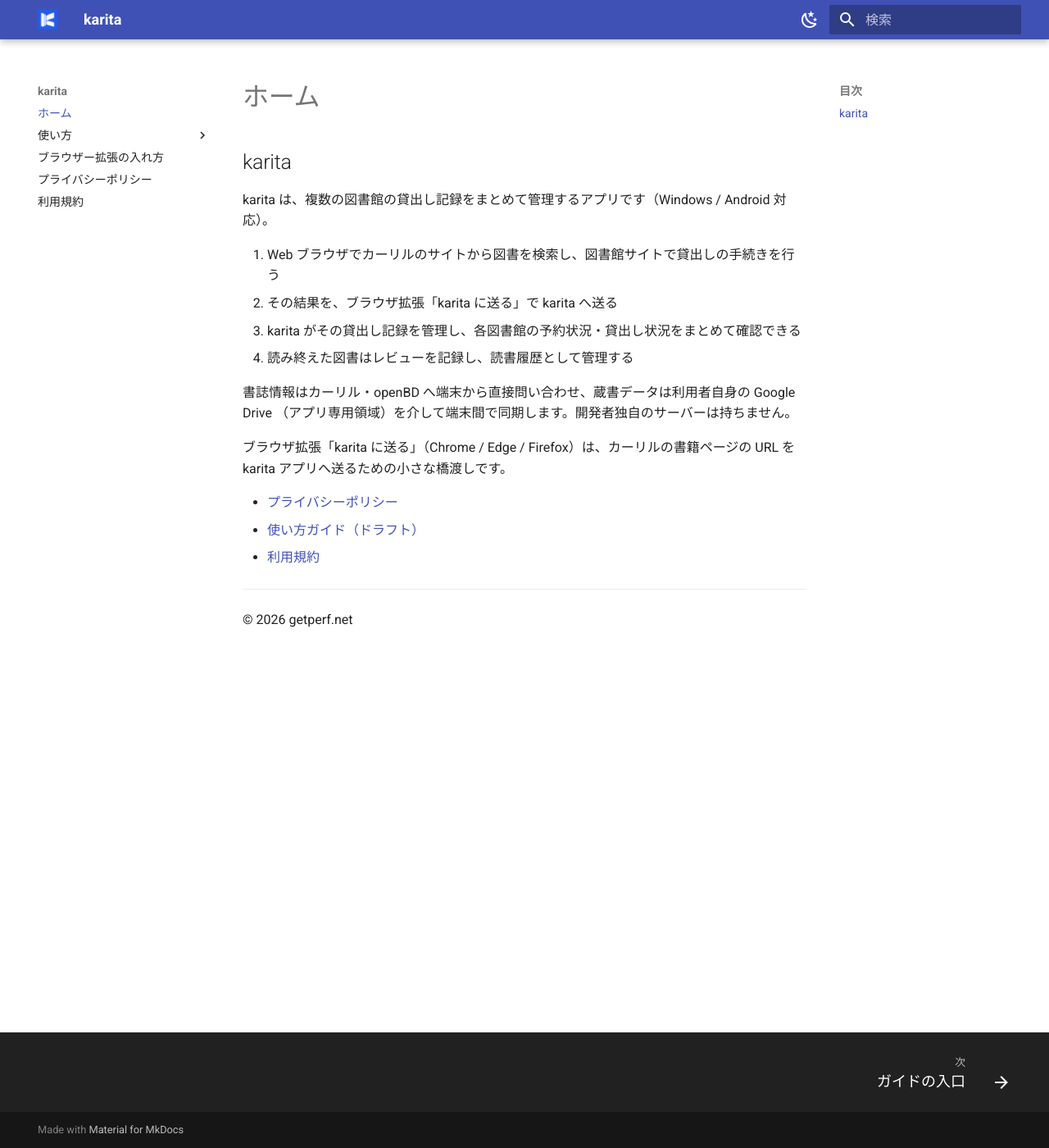
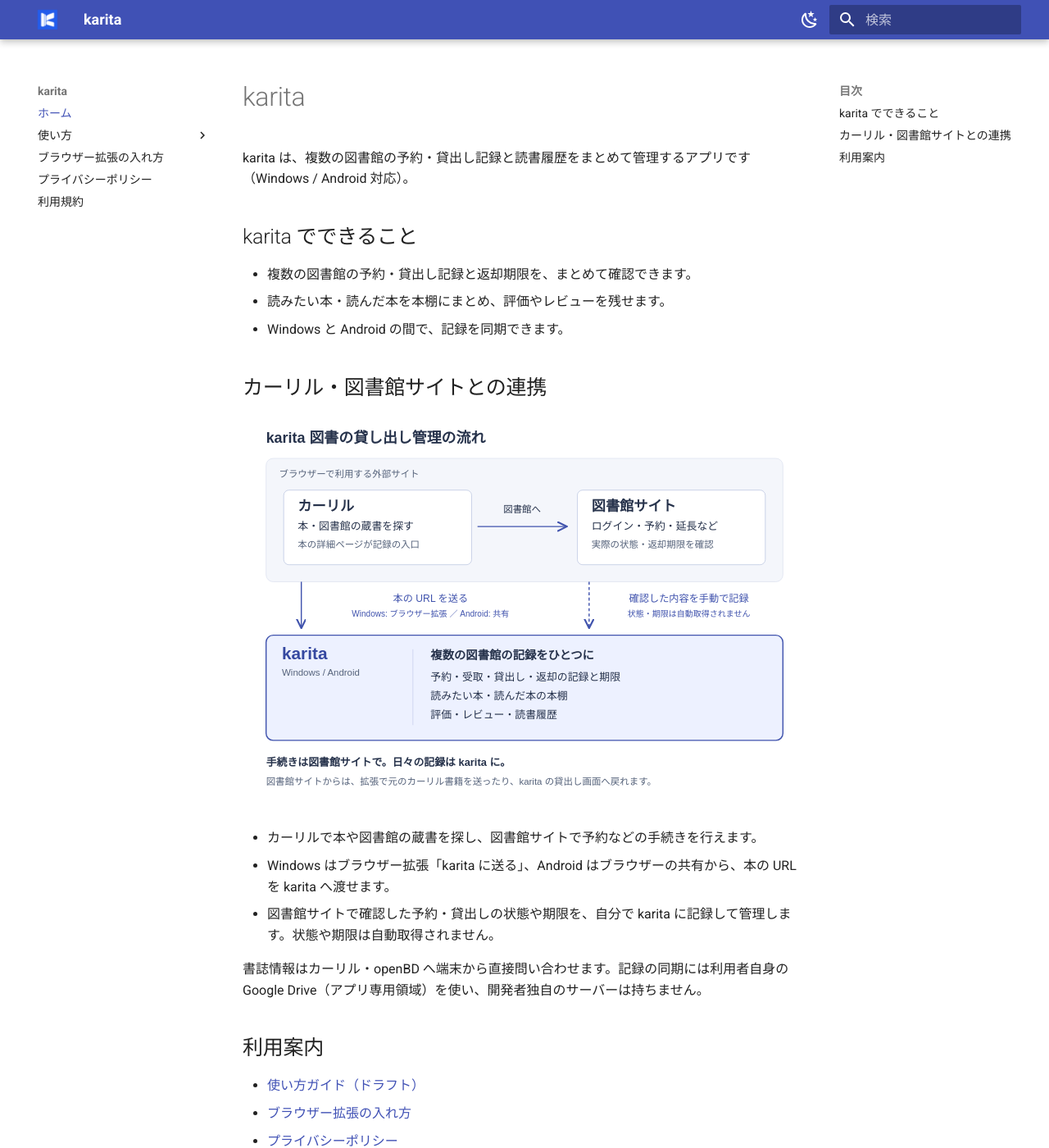
Before and after one commit to getperf/karita-site, an MkDocs documentation site: the page built from docs/index.md, in a window 1280 px wide and 1400 px high. Shown: the whole window at 82% size. Built offline with MkDocs 1.6.1 and Material for MkDocs 9.7.7, drawn with Linux system fonts in a browser that asks for light colours.

Commit message:
docs: clarify home benefits and library workflow

```diff
--- a/docs/index.md
+++ b/docs/index.md
@@ -1,20 +1,28 @@
-## karita
+# karita
 
-karita は、複数の図書館の貸出し記録をまとめて管理するアプリです（Windows / Android 対応）。
+karita は、複数の図書館の予約・貸出し記録と読書履歴をまとめて管理するアプリです（Windows / Android 対応）。
 
-1. Web ブラウザでカーリルのサイトから図書を検索し、図書館サイトで貸出しの手続きを行う
-2. その結果を、ブラウザ拡張「karita に送る」で karita へ送る
-3. karita がその貸出し記録を管理し、各図書館の予約状況・貸出し状況をまとめて確認できる
-4. 読み終えた図書はレビューを記録し、読書履歴として管理する
+## karita でできること
 
-書誌情報はカーリル・openBD へ端末から直接問い合わせ、蔵書データは利用者自身の Google Drive
-（アプリ専用領域）を介して端末間で同期します。開発者独自のサーバーは持ちません。
+- 複数の図書館の予約・貸出し記録と返却期限を、まとめて確認できます。
+- 読みたい本・読んだ本を本棚にまとめ、評価やレビューを残せます。
+- Windows と Android の間で、記録を同期できます。
 
-ブラウザ拡張「karita に送る」（Chrome / Edge / Firefox）は、カーリルの書籍ページの URL を
-karita アプリへ送るための小さな橋渡しです。
+## カーリル・図書館サイトとの連携
 
+![karita 図書の貸し出し管理の流れ。カーリルで本を探し、図書館サイトで手続きし、karita に記録をまとめます。](img/karita-library-flow.svg)
+
+- カーリルで本や図書館の蔵書を探し、図書館サイトで予約などの手続きを行えます。
+- Windows はブラウザー拡張「karita に送る」、Android はブラウザーの共有から、本の URL を karita へ渡せます。
+- 図書館サイトで確認した予約・貸出しの状態や期限を、自分で karita に記録して管理します。状態や期限は自動取得されません。
+
+書誌情報はカーリル・openBD へ端末から直接問い合わせます。記録の同期には利用者自身の Google Drive（アプリ専用領域）を使い、開発者独自のサーバーは持ちません。
+
+## 利用案内
+
+- [使い方ガイド（ドラフト）](guide/index.md)
+- [ブラウザー拡張の入れ方](extensions/index.md)
 - [プライバシーポリシー](privacy.md)
-- [使い方ガイド（ドラフト）](guide/index.md)
 - [利用規約](terms.md)
 
 ---
```
Also changed, not shown: docs/img/karita-library-flow.svg (added).
